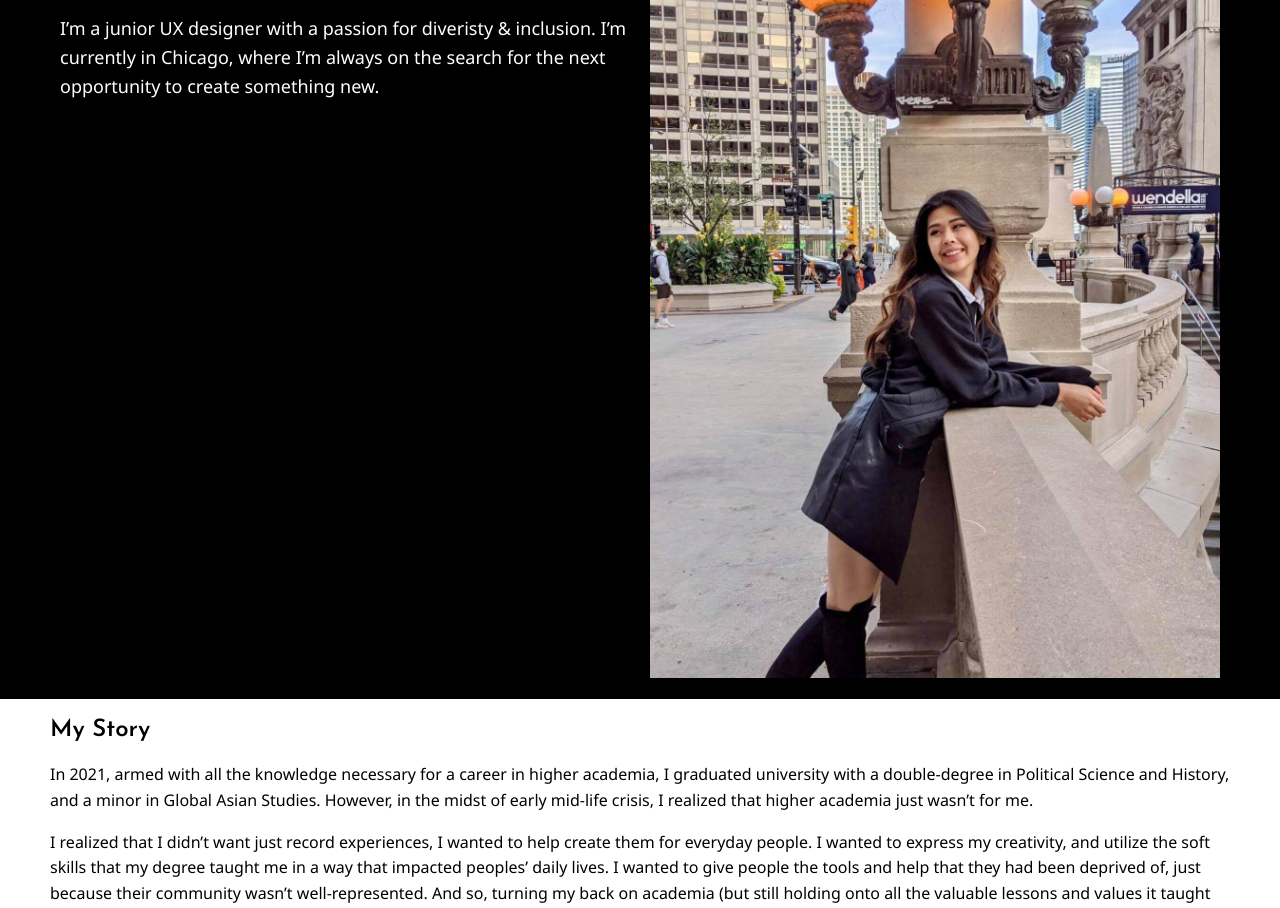
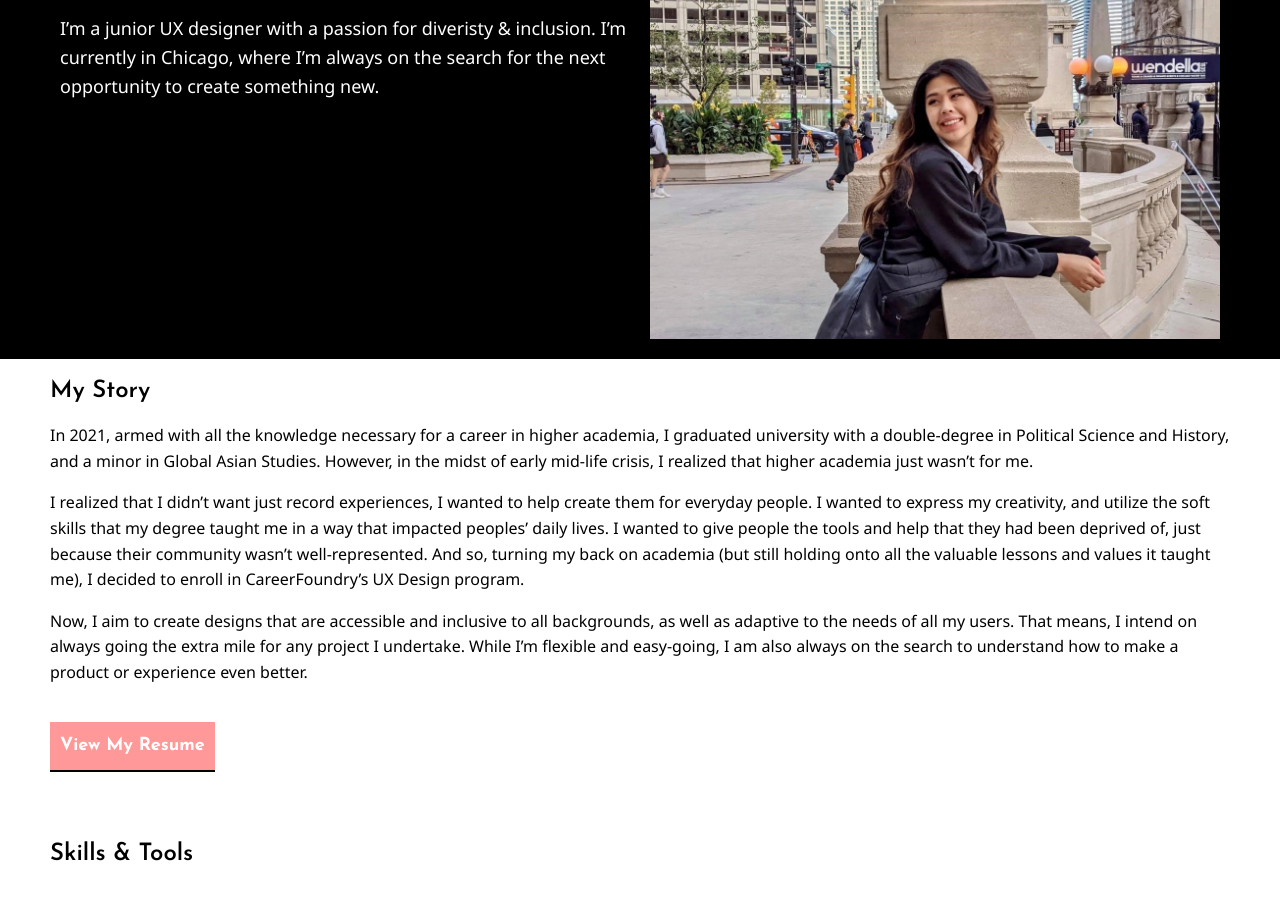
Before and after one commit to annaleexjohnson/PortfolioSite_Annalee_careerfoundry, a plain HTML site: page about.html in a window 1280 px wide. Shown: the part 281-1189 px from the top of the page. Drawn offline with nearby package versions, Linux system fonts and the light colour scheme.

Commit message:
changed profile picture

```diff
--- a/about.html
+++ b/about.html
@@ -41,10 +41,7 @@
                   <p> I’m a junior UX designer with a passion for diveristy & inclusion. I’m currently in Chicago, where I’m always on the search for the next opportunity to create something new.</p>
                 </div>
                 <div class="col-md-6">
-                  <picture>
-                    <source srcset="img/homepage/600px/profilepicture_1x.jpg" media="(max-width: 767px)">
-                    <img src="img/homepage/1200px/profilepicture_2x.jpg" alt="This is me! Unless something went wrong with the web page...">
-                  </picture>
+                    <img src="img/homepage/profilepicture.jpg" alt="This is me! Unless something went wrong with the web page...">
                 </div>
               </div>
             </div>
```
